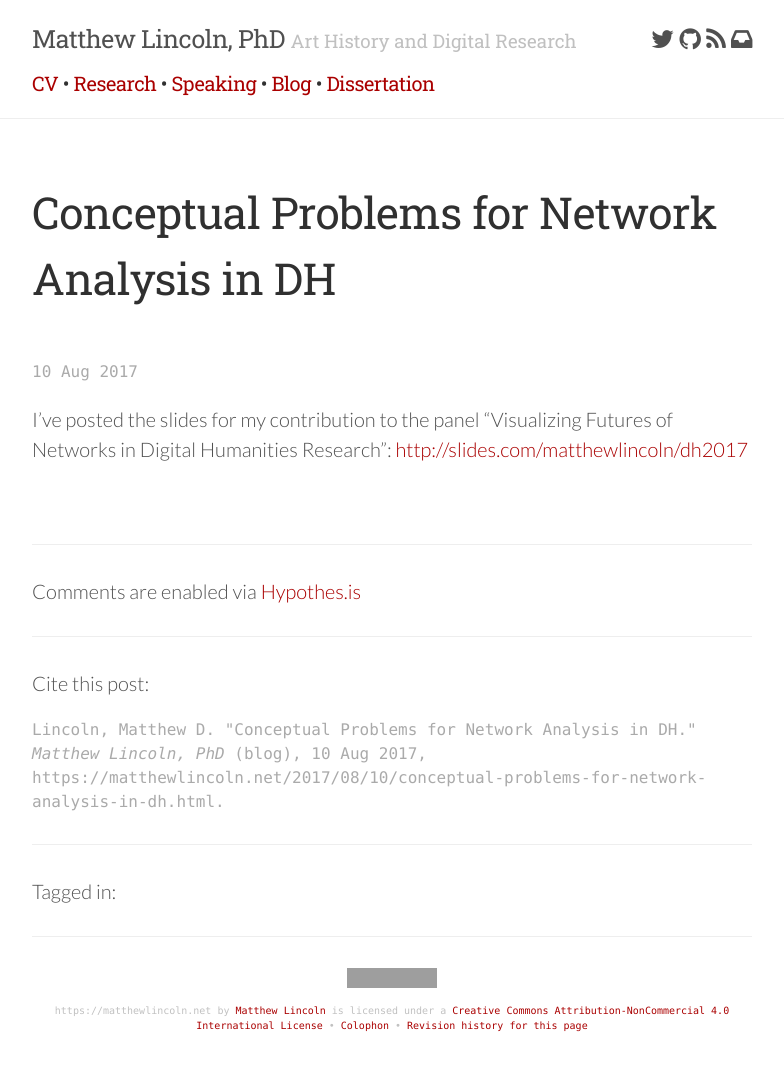
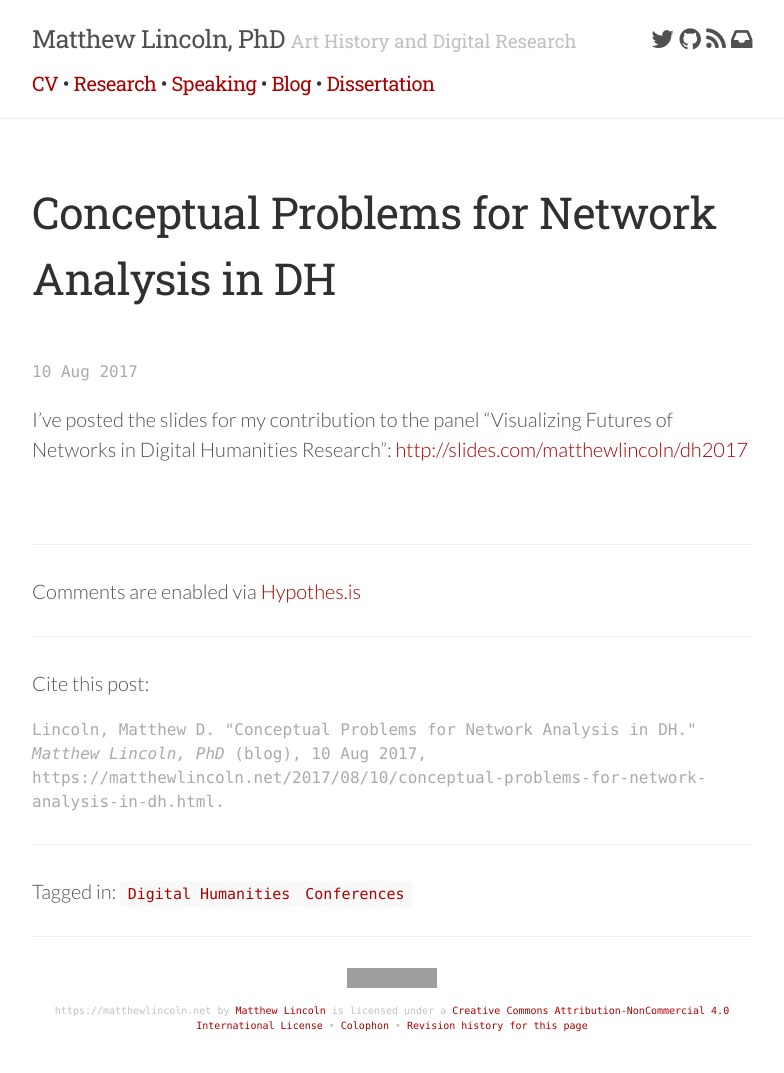
Before and after one commit to mdlincoln/mdlincoln.github.io, a Jekyll site: the page built from _posts/2017-08-10-conceptual-problems-for-network-analysis-in-dh.md, in a window 1280 px wide. Shown: the whole page, without its empty margins (248-1032 px from the left). Built offline with Jekyll 4.4.1, drawn with Linux system fonts in a browser that asks for light colours; nearby versions of some CDN libraries; a script that is not in the unit is left out; grey boxes are pictures that could not be loaded.

Commit message:
add tags to "Conceptual Problems" post

```diff
--- a/_posts/2017-08-10-conceptual-problems-for-network-analysis-in-dh.md
+++ b/_posts/2017-08-10-conceptual-problems-for-network-analysis-in-dh.md
@@ -2,6 +2,9 @@
 layout: "post"
 title: "Conceptual Problems for Network Analysis in DH"
 date: "2017-08-10 14:09"
+tags:
+- Digital Humanities
+- Conferences
 ---
 
 I've posted the slides for my contribution to the panel "Visualizing Futures of Networks in Digital Humanities Research": <http://slides.com/matthewlincoln/dh2017>
```
